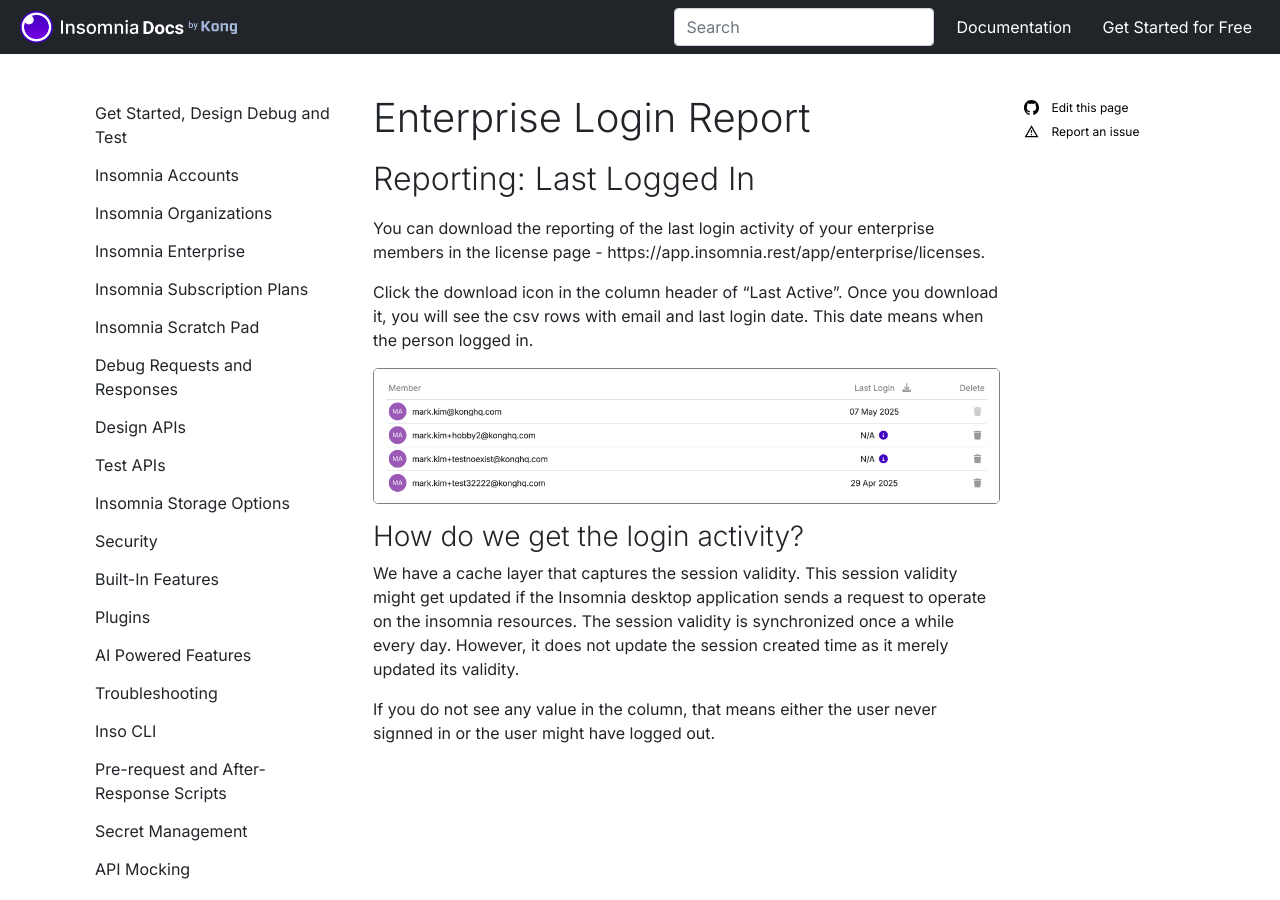
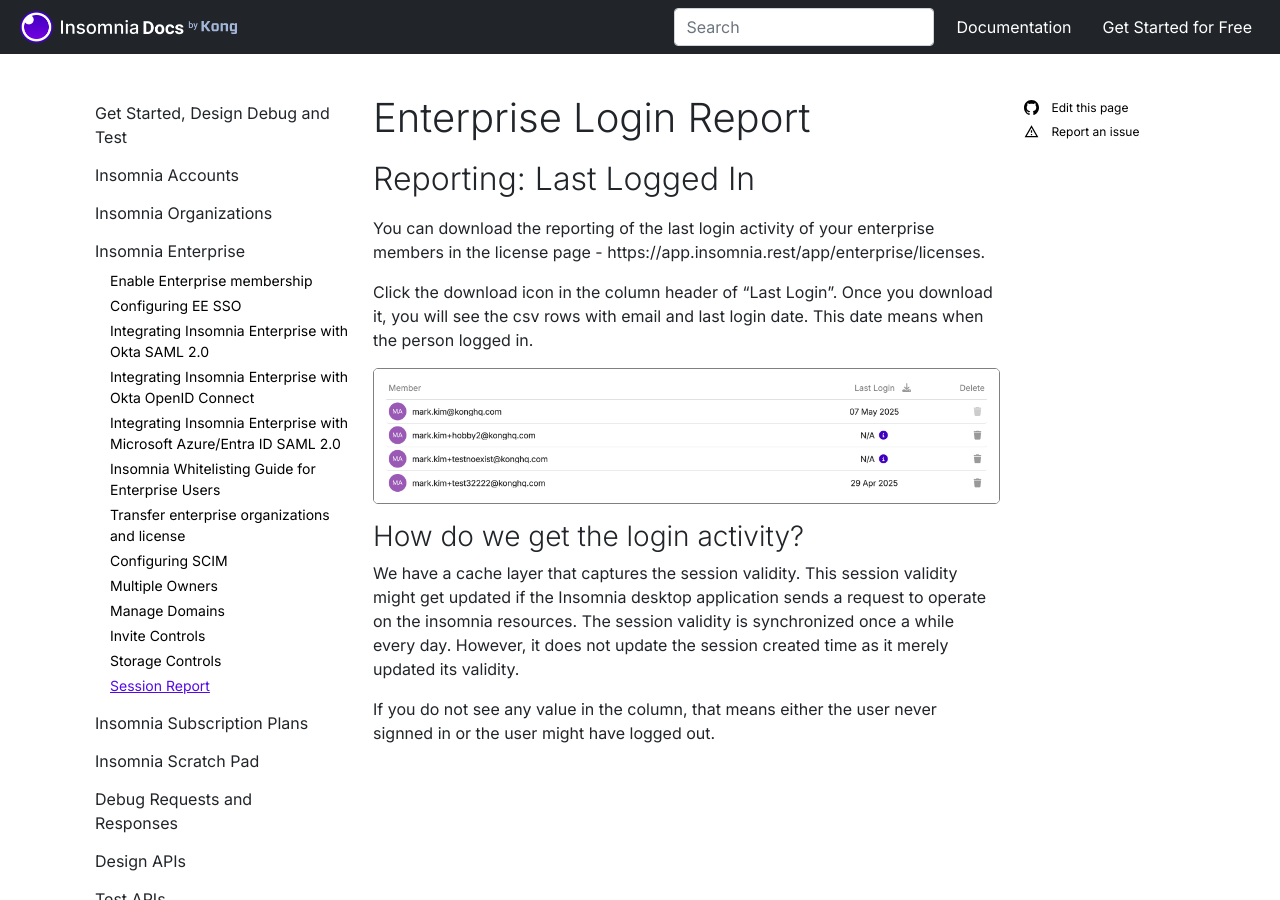
Before and after one commit to Kong/insomnia-docs, a Jekyll site: the page built from docs/insomnia/session-report.md, in a window 1280 px wide and 900 px high. Built offline with Jekyll 4.4.1, drawn with Linux system fonts in a browser that asks for light colours; comment, search, counter and statistics services are not loaded.

Commit message:
fix: routes

```diff
--- a/docs/_data/main-nav.yaml
+++ b/docs/_data/main-nav.yaml
@@ -55,6 +55,8 @@
         url: /insomnia/invite-control
       - title: Storage Controls
         url: /insomnia/storage-control
+      - title: Session Report
+        url: /insomnia/session-report
   - title: Insomnia Subscription Plans
     collapse-id: subscriptions
     items:
@@ -250,4 +252,4 @@
     collapse-id: enterprise-reporting
     items:
       - title: Enterprise Login Report
-        url: /insomnia/enterprise-reporting
+        url: /insomnia/session-report
--- a/docs/insomnia/last-logged-in.md
+++ b/docs/insomnia/session-report.md
@@ -1,13 +1,13 @@
 ---
 layout: article-detail
 title:  Enterprise Login Report
-category: "Enterprise Reporting"
-category-url: enterprise-reporting
+category: "Enterprise Login Report"
+category-url: session-report
 ---
 ## Reporting: Last Logged In
 You can download the reporting of the last login activity of your enterprise members in the license page - https://app.insomnia.rest/app/enterprise/licenses.
 
-Click the download icon in the column header of "Last Active". Once you download it, you will see the csv rows with email and last login date. This date means when the person logged in.
+Click the download icon in the column header of "Last Login". Once you download it, you will see the csv rows with email and last login date. This date means when the person logged in.
 
 ![Last Login](/assets/images/session-last-login.png)
 
```
